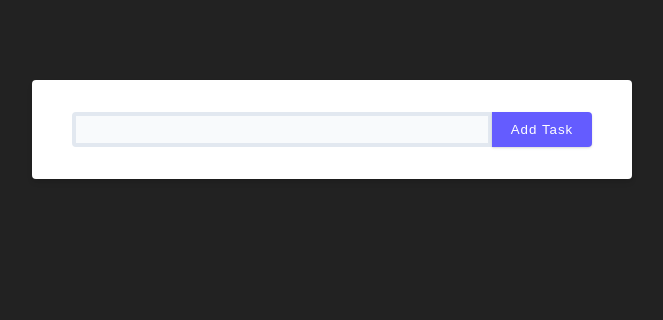
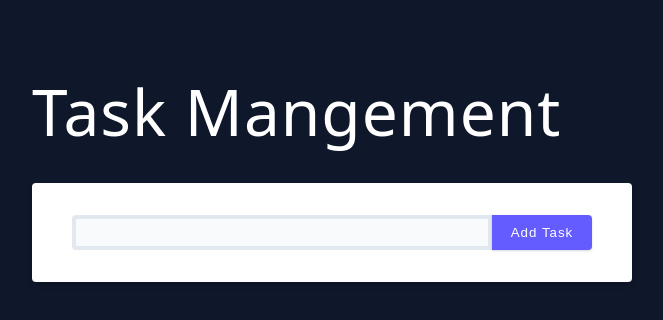
Before and after one commit to nikiiigoyal/React-with-typescript, a React (Vite) app: page / in a window 1280 px wide. Shown: the top 320 px of the page, without its empty margins (308-971 px from the left). Built offline with nearby package versions, Linux system fonts and the light colour scheme.

Commit message:
Update css

```diff
--- a/src/App.tsx
+++ b/src/App.tsx
@@ -1,5 +1,5 @@
 
-// import Component from "./components/01-return";
+ import Component from "./components/01-return";
 // import Props from "./components/02-props";
 // import State from "./components/03-state";
 // import Events from "./components/04-events";
@@ -14,15 +14,16 @@ import MainTasks from "./components/09-tasks";
 function App() {
   return (
     <main>
-     {/* <Component />
-     <Props name='peter' id={12} children />
-     <p>This is a prop passed as a children</p>
-     <State />
-     <Events />
-     <Profile type="advanced"  name='niki' email="nidnn@gmail.com"/>
-     <ParentComponent />
-     <Reducers />
-     <FetchingData /> */}
+      <Component />
+
+    {/* //  <Props name='peter' id={12} children />
+    //  <p>This is a prop passed as a children</p>
+    //  <State />
+    //  <Events />
+    //  <Profile type="advanced"  name='niki' email="nidnn@gmail.com"/>
+    //  <ParentComponent />
+    //  <Reducers />
+    //  <FetchingData />  */}
      <MainTasks />
     </main>
   );
--- a/src/components/01-return/index.tsx
+++ b/src/components/01-return/index.tsx
@@ -1,6 +1,6 @@
 import type { JSX } from "react";
 // React components must return JSX, but TypeScript needs to know what you're returning Tell TypeScript what your component returns: jsx null or string.
 function Component(): JSX.Element | null | string {
-  return <h2>1. Hello from TypeScript<span> return type</span></h2>;
+  return <h1>Task Mangement</h1>;
 }
 export default Component;
--- a/src/index.css
+++ b/src/index.css
@@ -67,7 +67,7 @@ html {
 }
 
 body {
-  background: var(--black);
+  background: var(--text-color);
   font-family: system-ui, -apple-system, BlinkMacSystemFont, 'Segoe UI', Roboto,
     Oxygen, Ubuntu, Cantarell, 'Open Sans', 'Helvetica Neue', sans-serif;
   font-weight: 400;
@@ -90,6 +90,9 @@ h5 {
 
 h1 {
   font-size: clamp(2rem, 5vw, 5rem); /* Large heading */
+  color: white;
+  margin-bottom: 10px;
+  padding-bottom: 29px;
 }
 
 h2 {
```
